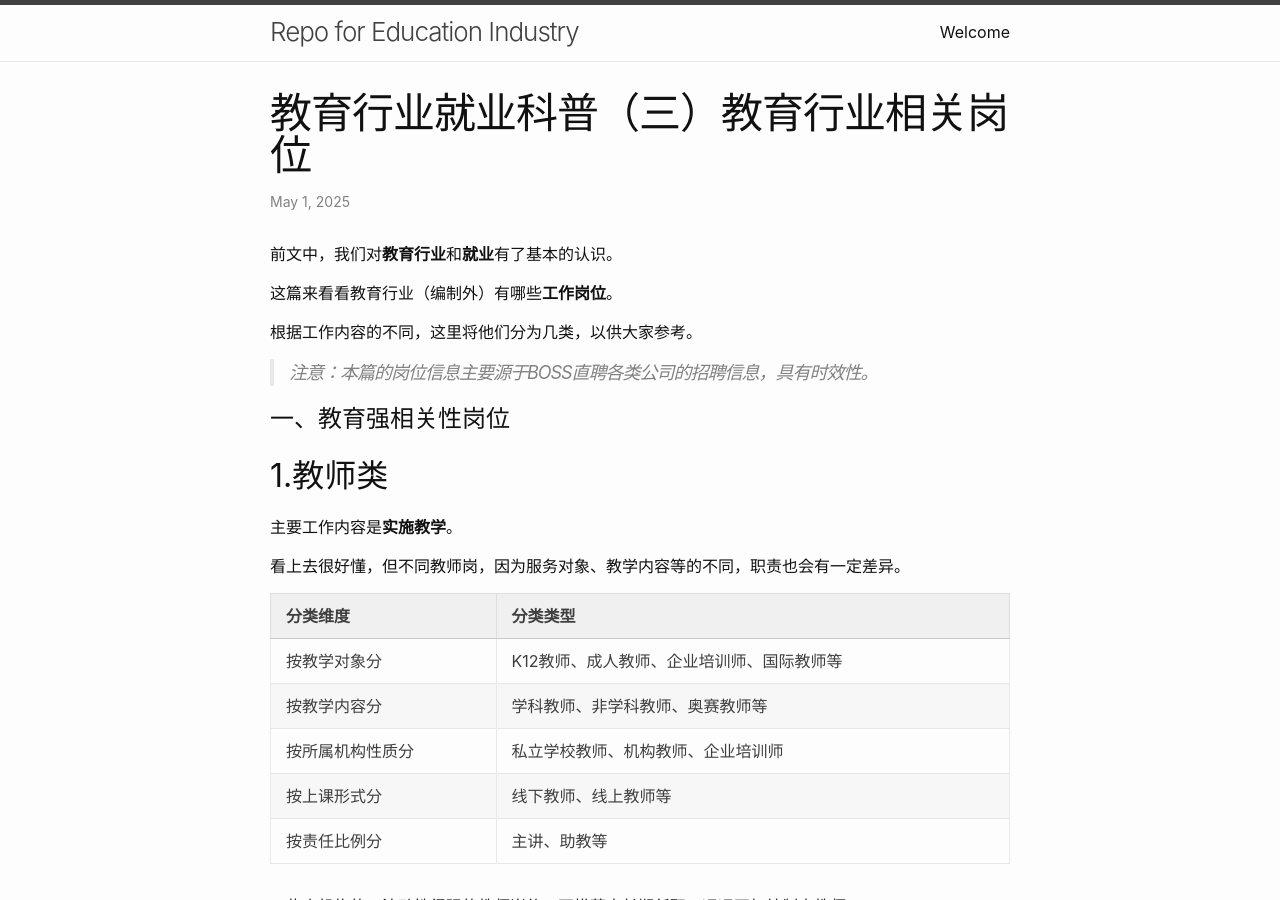
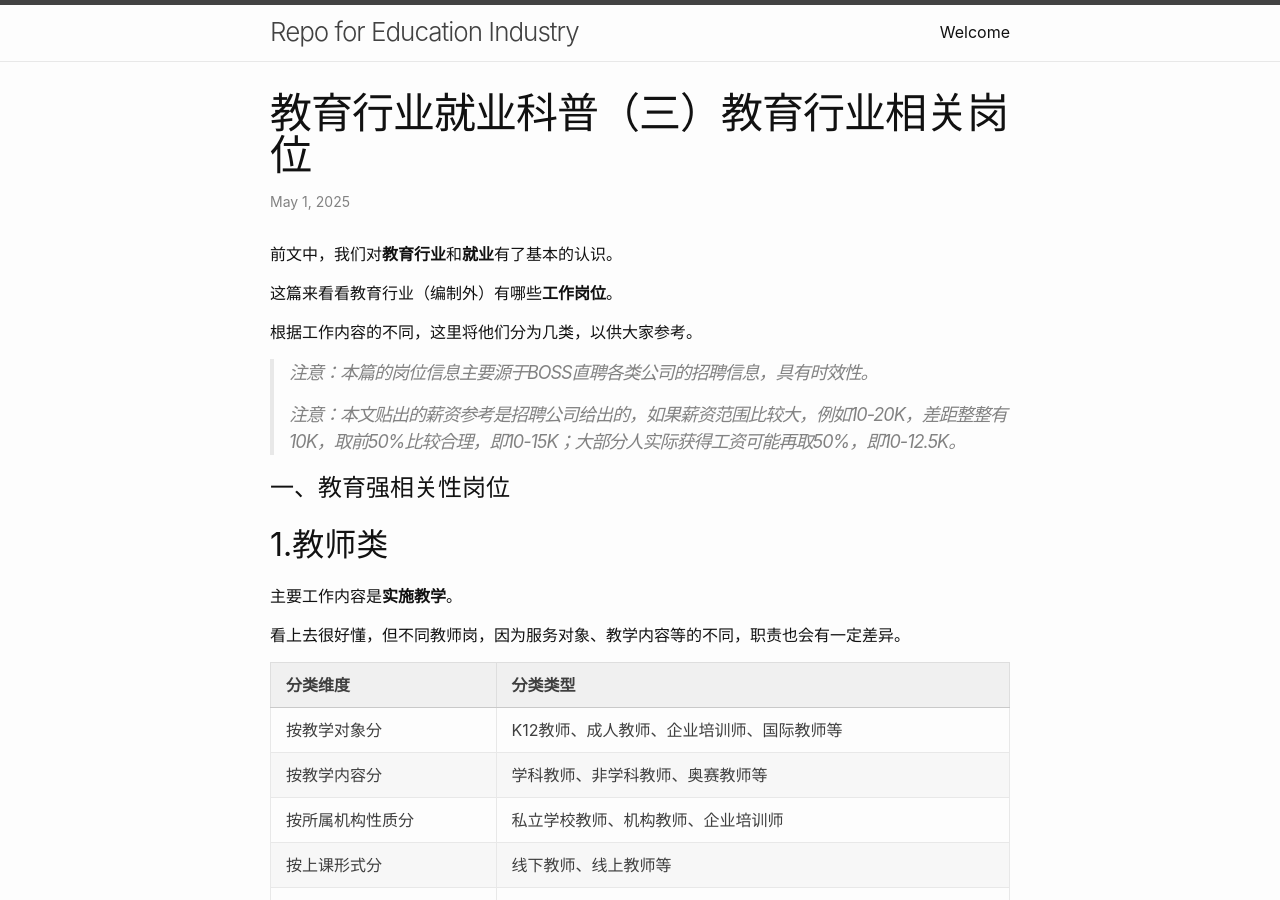
Before and after one commit to broken-ice-ice/Repo-for-Education-Industry, a Jekyll site: the page built from _posts/educationalIndustryCareerGuide/2025-05-01-GetAJobInEduIndustry_3.md, in a window 1280 px wide and 900 px high. Built offline with Jekyll 4.4.1, drawn with Linux system fonts in a browser that asks for light colours; our own code applies the rules of GitHub Pages for plain Markdown files; some of the changed text lies outside the part shown.

Commit message:
Update 2025-05-01-GetAJobInEduIndustry_3.md

```diff
--- a/_posts/educationalIndustryCareerGuide/2025-05-01-GetAJobInEduIndustry_3.md
+++ b/_posts/educationalIndustryCareerGuide/2025-05-01-GetAJobInEduIndustry_3.md
@@ -12,6 +12,8 @@ categories: 教育行业就业科普
 根据工作内容的不同，这里将他们分为几类，以供大家参考。
 
 > 注意：本篇的岗位信息主要源于BOSS直聘各类公司的招聘信息，具有时效性。
+>
+> 注意：本文贴出的薪资参考是招聘公司给出的，如果薪资范围比较大，例如10-20K，差距整整有10K，取前50%比较合理，即10-15K；大部分人实际获得工资可能再取50%，即10-12.5K。
 
 # 一、教育强相关性岗位
 
@@ -53,3 +55,5 @@ categories: 教育行业就业科普
 ## 2.课程设计/教学内容产出类
 
 主要工作是**产出教学内容**。
+
+跟教师工作相比处于二线，相对来说可能轻松一些，但是
```
